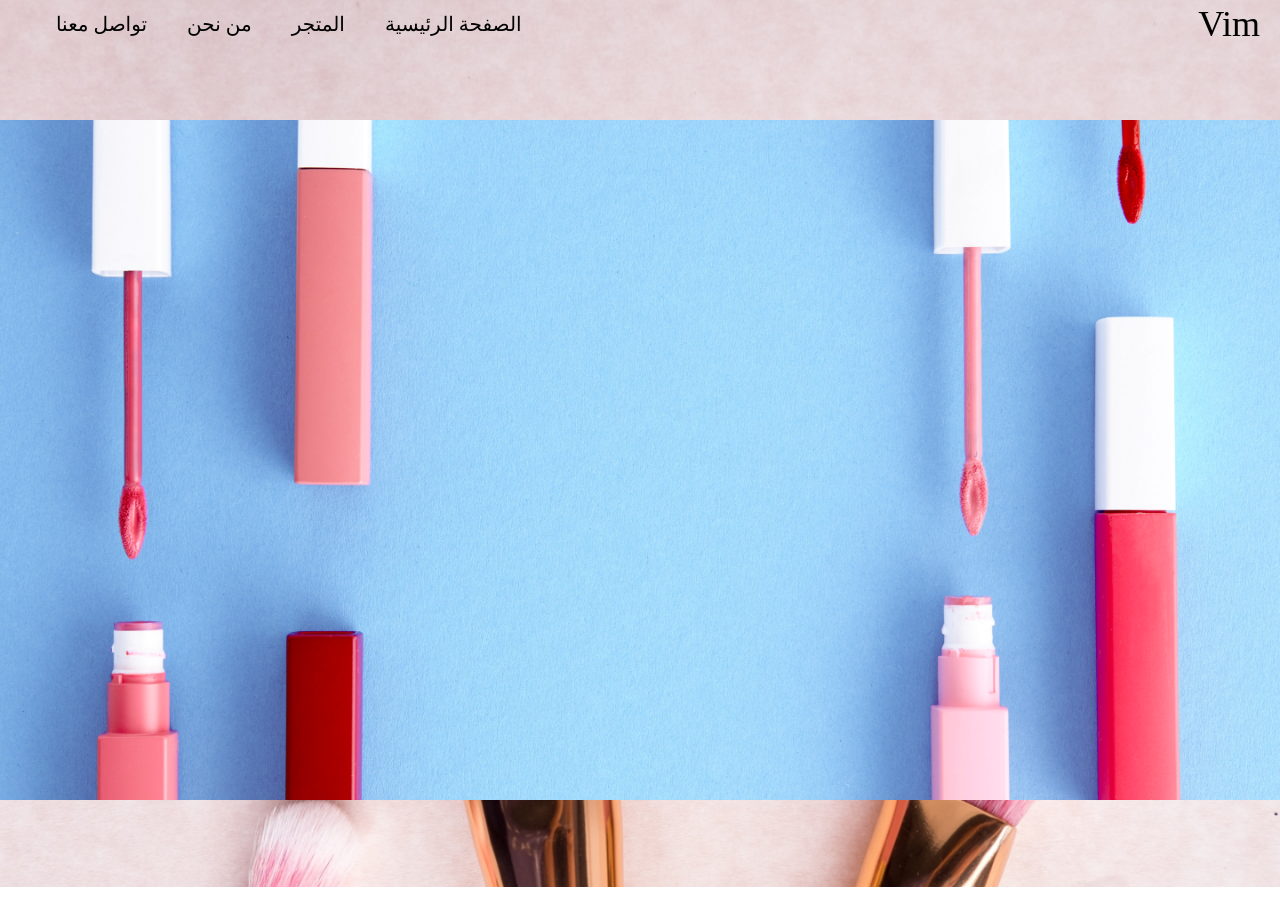
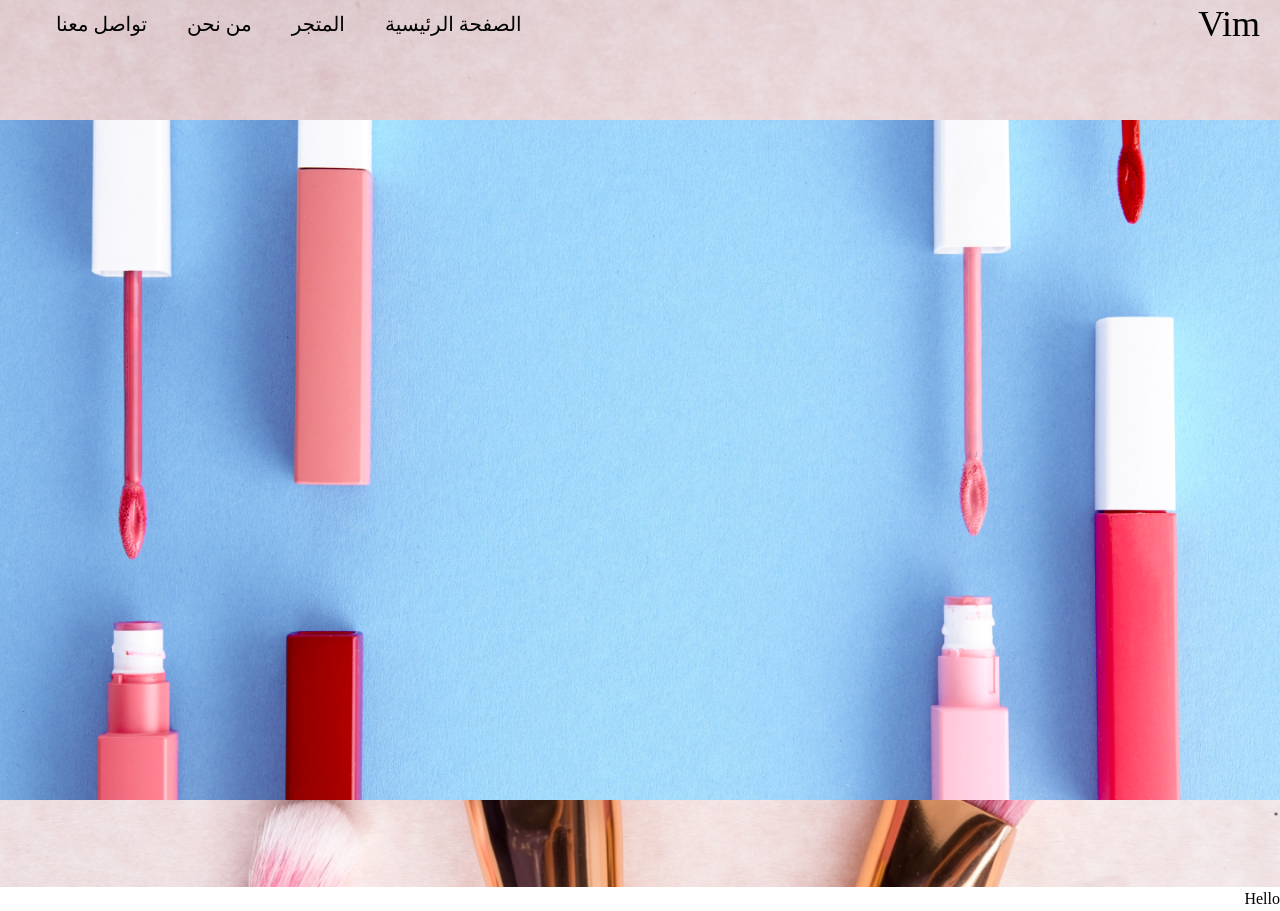
Before and after one commit to Ali-TG/vamill_vim, a React (Vite) app: page / in a window 1280 px wide. Before the commit the page ends 887 px from the top, so only its background shows below. Built offline with nearby package versions, Linux system fonts and the light colour scheme; a web font is replaced by a local one.

Commit message:
Update Home.jsx

```diff
--- a/src/components/Pages/Home/Home.jsx
+++ b/src/components/Pages/Home/Home.jsx
@@ -2,8 +2,9 @@ import Background from './../../../assets/Background.png'
 const Home = () => {
     return(
         <div className='absolute top-0 -z-10'>
-            <div className='z-[-1]'>
+            <div>
                 <img src={Background} alt='Background'/>
+                <h1>Hello</h1>
             </div>
         </div>
     )
```
